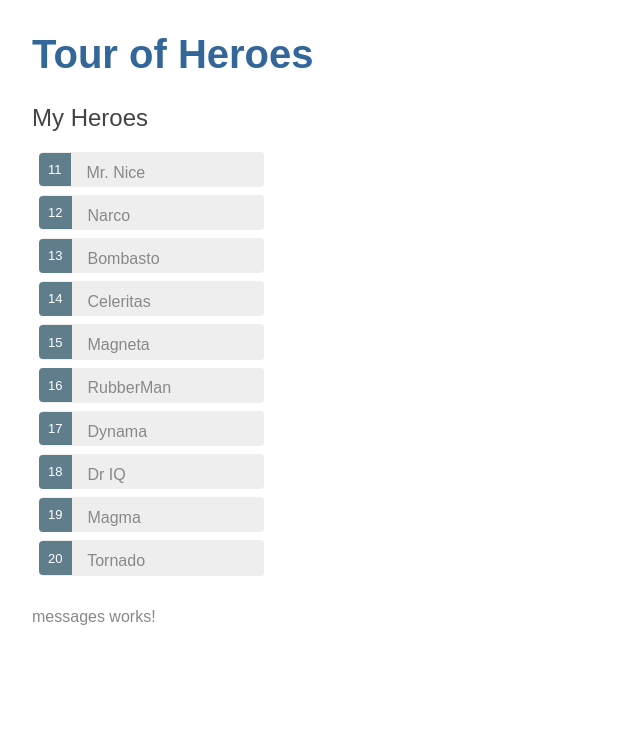
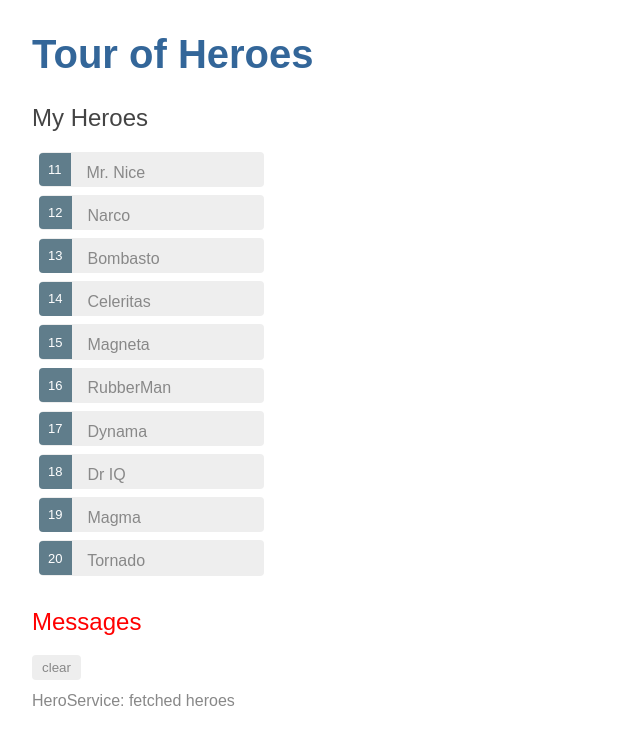
Before and after one commit to ShakyaRaunak/angular-tour-of-heroes, an Angular app: page / in a window 1280 px wide. Shown: the top 744 px of the page, without its empty margins (0-640 px from the left). Built offline with nearby package versions, Linux system fonts and the light colour scheme.

Commit message:
complete angular-tour-of-heroes Part 6 - Services

```diff
--- a/src/app/app.module.ts
+++ b/src/app/app.module.ts
@@ -5,7 +5,7 @@ import {FormsModule} from '@angular/forms'; // <-- NgModel lives here
 import {AppComponent} from './app.component';
 import {HeroesComponent} from './heroes/heroes.component';
 import {HeroDetailComponent} from './hero-detail/hero-detail.component';
-import { MessagesComponent } from './messages/messages.component';
+import {MessagesComponent} from './messages/messages.component';
 
 @NgModule({
   declarations: [
@@ -18,7 +18,9 @@ import { MessagesComponent } from './messages/messages.component';
     BrowserModule,
     FormsModule
   ],
-  providers: [],
+  providers: [
+    // no need to place any providers due to the `providedIn` flag...
+  ],
   bootstrap: [AppComponent]
 })
 export class AppModule {
--- a/src/app/hero.service.ts
+++ b/src/app/hero.service.ts
@@ -1,20 +1,24 @@
-import {Injectable} from '@angular/core';
+import {Injectable} from '@angular/core';  // the hero.service imports the Angular Injectable symbol
 import {Hero} from './hero';
 import {HEROES} from './mock-heroes';
 
 // RxJS is a library for reactive programming using Observables, to make it easier to compose asynchronous or callback-based code.
 import {Observable, of} from 'rxjs';
 
+import {MessageService} from './message.service';
+
+// Annotate the class with the @Injectable() decorator - marks the class as one that participates in the dependency injection system.
 @Injectable({
   providedIn: 'root'
 })
 export class HeroService {
 
-  constructor() {
+  constructor(private messageService: MessageService) {
   }
 
-  static getHeroes(): Observable<Hero[]> {
+  getHeroes(): Observable<Hero[]> {  // use as when the app fetches heroes from a remote server, it is an inherently asynchronous operation.
+    // TODO: send the message _after_ fetching the heroes
+    this.messageService.add('HeroService: fetched heroes');
     return of(HEROES);  // of(HEROES) returns an Observable<Hero[]> that emits a single value, the array of mock heroes.
   }
-
 }
--- a/src/app/heroes/heroes.component.ts
+++ b/src/app/heroes/heroes.component.ts
@@ -1,6 +1,5 @@
 import {Component, OnInit} from '@angular/core';
 import {Hero} from '../hero';
-import {HEROES} from '../mock-heroes';
 import {HeroService} from '../hero.service';
 
 @Component({
@@ -13,20 +12,21 @@ export class HeroesComponent implements OnInit {
   heroes: Hero[];
   selectedHero: Hero;
 
+  // When Angular creates a HeroesComponent, the DI system sets the heroService parameter to the singleton instance of HeroService.
+  constructor(private heroService: HeroService) {
+  }
+
+  // The constructor shouldn't call a function that makes HTTP requests to a remote server. Instead, call getHeroes() inside the ngOnInit.
+  ngOnInit() {
+    this.getHeroes();
+  }
+
   onSelect(hero: Hero): void {
     this.selectedHero = hero;
   }
 
   getHeroes(): void {
-    HeroService.getHeroes()
+    this.heroService.getHeroes()
       .subscribe(heroes => this.heroes = heroes);
   }
-
-  constructor(private heroService: HeroService) {
-  }
-
-  ngOnInit() {
-    this.getHeroes();
-  }
-
 }
--- /dev/null
+++ b/src/app/message.service.ts
@@ -0,0 +1,19 @@
+import {Injectable} from '@angular/core';
+
+@Injectable({
+  providedIn: 'root'
+})
+export class MessageService {
+  messages: string[] = [];
+
+  constructor() {
+  }
+
+  add(message: string) {
+    this.messages.push(message);
+  }
+
+  clear() {
+    this.messages = [];
+  }
+}
--- a/src/app/messages/messages.component.css
+++ b/src/app/messages/messages.component.css
@@ -0,0 +1,40 @@
+/* MessagesComponent's private CSS styles */
+h2 {
+  color: red;
+  font-family: Arial, Helvetica, sans-serif;
+  font-weight: lighter;
+}
+
+body {
+  margin: 2em;
+}
+
+body, input[text], button {
+  color: crimson;
+  font-family: Cambria, Georgia;
+}
+
+button.clear {
+  font-family: Arial;
+  background-color: #eee;
+  border: none;
+  padding: 5px 10px;
+  border-radius: 4px;
+  cursor: pointer;
+  cursor: hand;
+}
+
+button:hover {
+  background-color: #cfd8dc;
+}
+
+button:disabled {
+  background-color: #eee;
+  color: #aaa;
+  cursor: auto;
+}
+
+button.clear {
+  color: #888;
+  margin-bottom: 12px;
+}
--- a/src/app/messages/messages.component.html
+++ b/src/app/messages/messages.component.html
@@ -1,3 +1,9 @@
-<p>
-  messages works!
-</p>
+<div *ngIf="messageService.messages.length">
+
+  <h2>Messages</h2>
+  <button class="clear"
+          (click)="messageService.clear()">clear
+  </button>
+  <div *ngFor='let message of messageService.messages'> {{message}}</div>
+
+</div>
```
Also changed, not shown: src/app/messages/messages.component.ts (+5 -4 lines), 1 other file (tests, documents, lock files or other folders).
